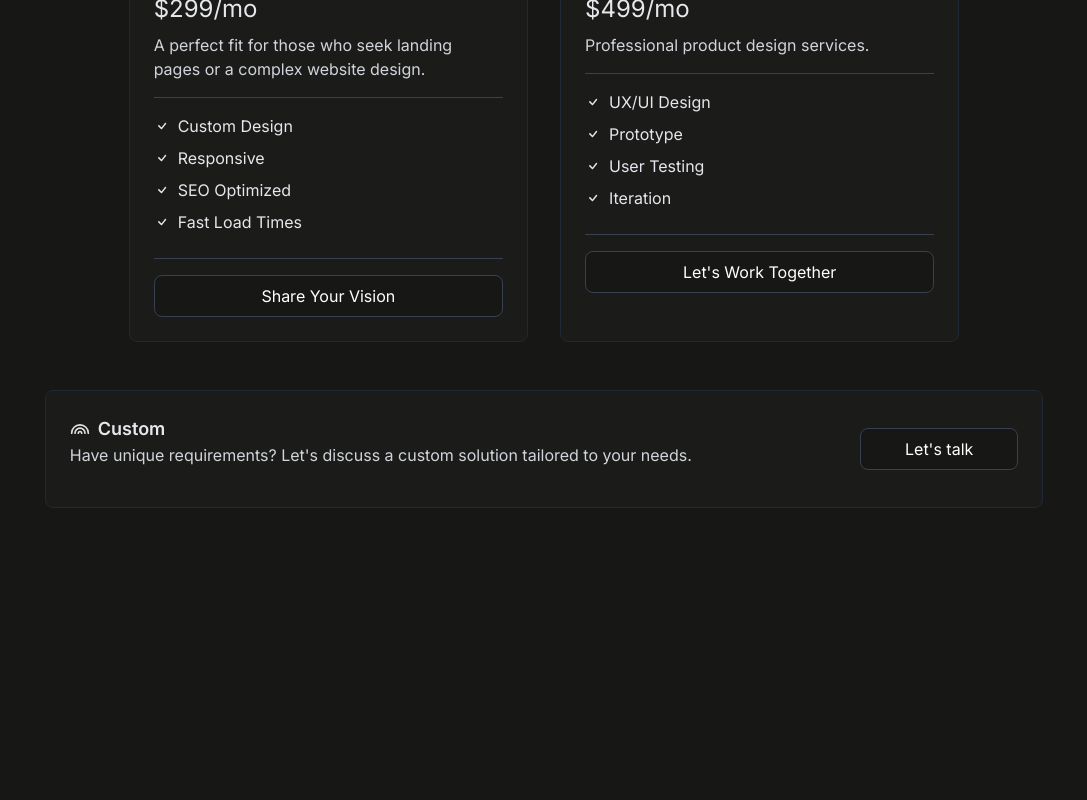
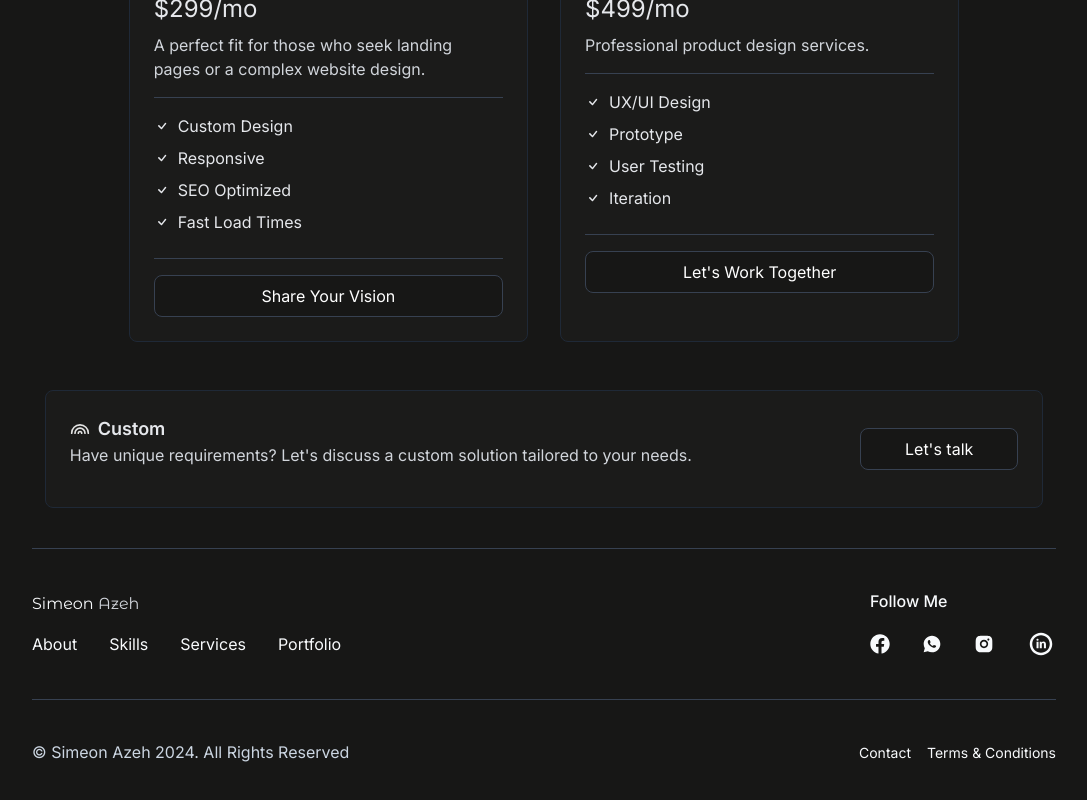
Before and after one commit to Simeon-Azeh/simeonportfolio, a React (Vite) app: page / in a window 1280 px wide. Shown: the part 2851-3651 px from the top of the page, without its empty margins (96-1183 px from the left). Before the commit the page ends 3399 px from the top, so only its background shows below. Built offline with nearby package versions, Linux system fonts and the light colour scheme.

Commit message:
homepage done

```diff
--- /dev/null
+++ b/src/components/Footer.jsx
@@ -0,0 +1,47 @@
+import React from 'react';
+import { Link } from 'react-router-dom';
+import { FaFacebook } from "react-icons/fa";
+import { RiInstagramFill } from "react-icons/ri";
+import { RiWhatsappFill } from "react-icons/ri";
+import { TiSocialLinkedinCircular } from "react-icons/ti";
+
+
+function Footer() {
+  return (
+    <div className='bg-[#f9feff] dark:bg-dark-body transition-colors font-inter '>
+      <div className='w-[100%] md:w-4/5 mx-auto flex flex-col md:flex-row items-center justify-between py-10 px-8 md:px-0 border-b dark:border-b-gray-700 border-t border-t-gray-700 border-solid'>
+        <div className='flex flex-col gap-4'>
+            <div className='w-[120px] flex m-auto md:m-0'>
+            <h1 className='font-montserrat-alt text-[#414760] dark:text-slate-50'>Simeon <span className='dark:text-gray-300 text-orange-500'>Azeh</span></h1>
+            </div>
+            <div className='flex gap-4 md:gap-8  items-center  '>
+                <Link to="/" className='text-[#414760] dark:text-slate-50'>About</Link>
+                <Link to="/about" className='text-[#414760] dark:text-slate-50'>Skills</Link>
+                <Link to="/team" className='text-[#414760] dark:text-slate-50'>Services</Link>
+                <Link to="/contact" className='text-[#414760] dark:text-slate-50'>Portfolio</Link>
+            </div>
+        </div>
+        <div className='flex flex-col gap-4'>
+            <h1 className='text-[#414760] dark:text-slate-50 font-medium text-center mt-5 md:text-left md:mt-0'>Follow Me</h1>
+            <div className='flex gap-8 items-center'>
+                <a href="https://www.facebook.com/sidec.edu?mibextid=ZbWKwL" target="_blank" rel="noopener noreferrer" className='text-[#414760] dark:text-slate-50'><FaFacebook size={20}/></a>
+                <a href="https://wa.me/250725354096" target="_blank" rel="noopener noreferrer" className='text-[#414760] dark:text-slate-50'><RiWhatsappFill size={20}/></a>
+                <a href="https://www.instagram.com/sidec_edu?igsh=MXd0am5pYnFxMHlkdw==" target="_blank" rel="noopener noreferrer" className='text-[#414760] dark:text-slate-50'><RiInstagramFill size={20} /></a>
+                <a href="https://www.linkedin.com/company/sidec-edu/" target="_blank" rel="noopener noreferrer" className='text-[#414760] dark:text-slate-50'><TiSocialLinkedinCircular size={30} /></a>
+            </div>
+        </div>
+      </div>
+      <div className='w-[100%] md:w-4/5 mx-auto flex flex-col md:flex-row items-center justify-between py-10 px-8 md:px-0'>
+        <div>
+          <p className='dark:text-slate-300 mb-4 md:mb-0'> © Simeon Azeh 2024. All Rights Reserved</p>
+        </div>
+        <div className='flex gap-4 items-center font-poppins text-[#404660] text-[14px]'>
+          <a href="/terms" className='text-[#414760] dark:text-slate-50'>Contact</a>
+          <a href="/cookies" className='text-[#414760] dark:text-slate-50'>Terms & Conditions</a>
+        </div>
+      </div>
+    </div>
+  )
+}
+
+export default Footer;
--- a/src/pages/Home.jsx
+++ b/src/pages/Home.jsx
@@ -8,7 +8,7 @@ import WhyMe from '../components/WhyMe'
 import Services from '../components/Services'
 import Testimonial from '../components/Testimonial'
 import Pricing from '../components/Pricing'
-
+import Footer from '../components/Footer'
 function Home() {
   return (
     <div className="">
@@ -40,6 +40,9 @@ function Home() {
         <div>
           <Pricing />
         </div>
+        <div>
+          <Footer />
+        </div>
     </div>
   )
 }
```
